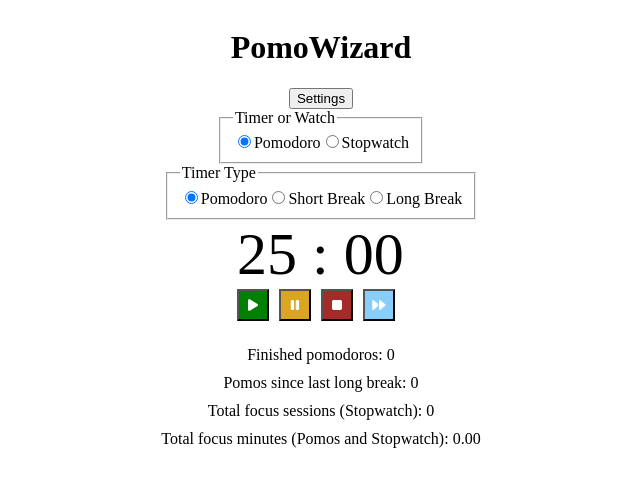
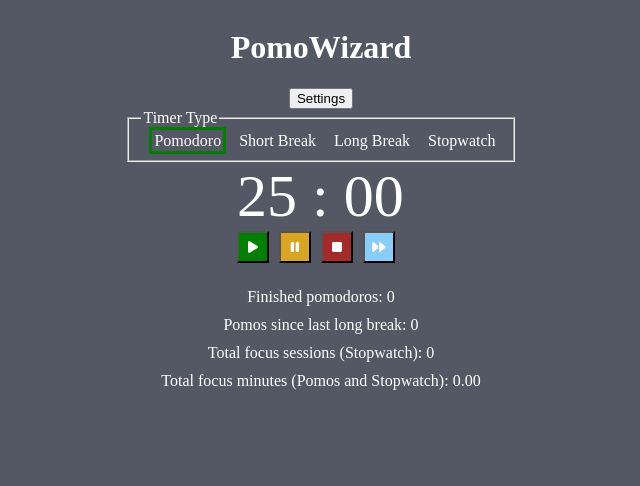
Before and after one commit to BladeBoles/PomoWizard, a Vue app: page / in a window 1280 px wide. Shown: the top 486 px of the page, without its empty margins (319-959 px from the left). Built offline with nearby package versions, Linux system fonts and the light colour scheme.

Commit message:
feat: combine timer selectors, make radio button indicator a border around label

```diff
--- a/index.html
+++ b/index.html
@@ -8,6 +8,13 @@
     <link rel="icon" type="image/png" sizes="16x16" href="/favicon-16x16.png" />
     <link rel="manifest" href="/site.webmanifest" />
     <link rel="mask-icon" href="/safari-pinned-tab.svg" color="#5bbad5" />
+    <link rel="preconnect" href="https://fonts.googleapis.com" />
+    <link rel="preconnect" href="https://fonts.gstatic.com" crossorigin />
+    <link
+      href="https://fonts.googleapis.com/css2?family=Cormorant+Garamond:wght@500&display=swap"
+      rel="stylesheet"
+    />
+
     <meta name="msapplication-TileColor" content="#da532c" />
     <meta name="theme-color" content="#ffffff" />
     <meta name="viewport" content="width=device-width, initial-scale=1.0" />
@@ -22,3 +29,10 @@
     <script type="module" src="/src/main.ts"></script>
   </body>
 </html>
+<style>
+  html {
+    background-color: rgb(84, 87, 100);
+    color: white;
+    /* font-family: 'Cormorant Garamond', serif; */
+  }
+</style>
--- a/src/App.vue
+++ b/src/App.vue
@@ -3,7 +3,7 @@ import { RouterView } from 'vue-router'
 </script>
 
 <template>
-  <RouterView />
+  <RouterView class="view" />
 </template>
 
 <style scoped></style>
--- a/src/components/GenericStopwatch.vue
+++ b/src/components/GenericStopwatch.vue
@@ -55,13 +55,22 @@ const displaySeconds = computed(() => {
         >{{ displayMinutes }} : {{ displaySeconds }}</span
       >
       <div class="generic-stopwatch__buttons">
-        <button class="generic-stopwatch__play-button" @click="startWatch">
+        <button
+          aria-label="play"
+          class="generic-stopwatch__play-button"
+          @click="startWatch"
+        >
           <i class="fa-solid fa-play" />
         </button>
-        <button class="generic-stopwatch__pause-button" @click="pauseWatch">
+        <button
+          aria-label="pause"
+          class="generic-stopwatch__pause-button"
+          @click="pauseWatch"
+        >
           <i class="fa-solid fa-pause" />
         </button>
         <button
+          aria-label="finish"
           class="generic-stopwatch__finish-button"
           :disabled="currentStopwatchCount < 3"
           @click="finishWatch"
--- a/src/components/GenericTimer.vue
+++ b/src/components/GenericTimer.vue
@@ -105,16 +105,32 @@ const displaySeconds = computed(() => {
         >{{ displayMinutes }} : {{ displaySeconds }}
       </span>
       <div class="generic-timer__buttons">
-        <button @click="startTimer" class="generic-timer__play-button">
+        <button
+          aria-label="play"
+          @click="startTimer"
+          class="generic-timer__play-button"
+        >
           <i class="fa-solid fa-play" />
         </button>
-        <button class="generic-timer__pause-button" @click="pauseTimer">
+        <button
+          aria-label="pause"
+          class="generic-timer__pause-button"
+          @click="pauseTimer"
+        >
           <i class="fa-solid fa-pause" />
         </button>
-        <button @click="stopTimer" class="generic-timer__stop-button">
+        <button
+          aria-label="stop"
+          @click="stopTimer"
+          class="generic-timer__stop-button"
+        >
           <i class="fa-solid fa-stop" />
         </button>
-        <button @click="finishTimer" class="generic-timer__finish-button">
+        <button
+          aria-label="finish"
+          @click="finishTimer"
+          class="generic-timer__finish-button"
+        >
           <i class="fa-solid fa-forward" />
         </button>
       </div>
--- a/src/modals/SettingsModal.vue
+++ b/src/modals/SettingsModal.vue
@@ -144,11 +144,12 @@ const saveChanges = () => {
 .settings-modal-main {
   text-align: center;
   background-color: white;
-  max-height: 500px;
-  max-width: 500px;
+  height: 500px;
+  width: 500px;
   margin-top: 10%;
   padding: 60px 0;
   border-radius: 20px;
+  color: black;
 }
 .home__timer-settings {
   display: flex;
--- a/src/views/HomeView.vue
+++ b/src/views/HomeView.vue
@@ -17,7 +17,6 @@ const longBreakTimerMinutes = ref(15)
 const timerRunning = ref(false)
 const autoStartTimer = ref(false)
 const playTimerSounds = ref(false)
-const timerOrWatch = ref('Timer')
 
 const showSettings = ref(false)
 
@@ -120,25 +119,6 @@ const updateSettings = (newSettings: any) => {
     />
     <button v-else @click="() => (showSettings = true)">Settings</button>
     <fieldset>
-      <legend>Timer or Watch</legend>
-      <input
-        type="radio"
-        id="pomodoro-timer"
-        name="timer-or-watch"
-        value="Timer"
-        v-model="timerOrWatch"
-      />
-      <label for="timer1">Pomodoro</label>
-      <input
-        type="radio"
-        id="stopwatch"
-        name="timer-or-watch"
-        value="StopWatch"
-        v-model="timerOrWatch"
-      />
-      <label for="timer2">Stopwatch</label>
-    </fieldset>
-    <fieldset>
       <legend>Timer Type</legend>
       <input
         type="radio"
@@ -146,25 +126,41 @@ const updateSettings = (newSettings: any) => {
         name="timer-type"
         value="Pomodoro"
         v-model="timerType"
+        class="home-view__radio-input"
       />
-      <label for="timer1">Pomodoro</label>
+      <label class="home-view__radio-label" for="timer1">Pomodoro</label>
       <input
         type="radio"
         id="timer2"
         name="timer-type"
         value="Short Break"
         v-model="timerType"
+        class="home-view__radio-input"
       />
-      <label for="timer2">Short Break</label>
+      <label class="home-view__radio-label" for="timer2">Short Break</label>
       <input
         type="radio"
         id="timer3"
         name="timer-type"
         value="Long Break"
         v-model="timerType"
+        class="home-view__radio-input"
       />
-      <label for="timer3">Long Break</label>
+      <label class="home-view__radio-label" for="timer3">Long Break</label>
+      <input
+        type="radio"
+        id="stopwatch"
+        name="timer-type"
+        value="Stopwatch"
+        v-model="timerType"
+        class="home-view__radio-input"
+      />
+      <label class="home-view__radio-label" for="stopwatch">Stopwatch</label>
     </fieldset>
+    <GenericStopwatch
+      v-if="timerType === 'Stopwatch'"
+      @finished="handleStopWatchFinished"
+    />
     <GenericTimer
       :timer-minutes="timerMinutes"
       :timer-type="timerType"
@@ -173,9 +169,9 @@ const updateSettings = (newSettings: any) => {
       @finished="handleTimerFinished"
       @stopped="handleTimerStopped"
       @started="handleTimerStarted"
-      v-if="timerOrWatch === 'Timer'"
+      v-else
     />
-    <GenericStopwatch v-else @finished="handleStopWatchFinished" />
+
     <p>Finished pomodoros: {{ finishedPomos }}</p>
     <p>Pomos since last long break: {{ pomosSinceLastLongBreak }}</p>
     <p>
@@ -197,4 +193,18 @@ p {
   flex-direction: column;
   align-items: center;
 }
+
+.home-view__radio-input {
+  appearance: none;
+  width: 0;
+  height: 0;
+}
+.home-view__radio-label {
+  border: 3px solid transparent;
+  padding: 2px;
+  cursor: pointer;
+}
+.home-view__radio-input:checked + .home-view__radio-label {
+  border: 3px solid green;
+}
 </style>
```
